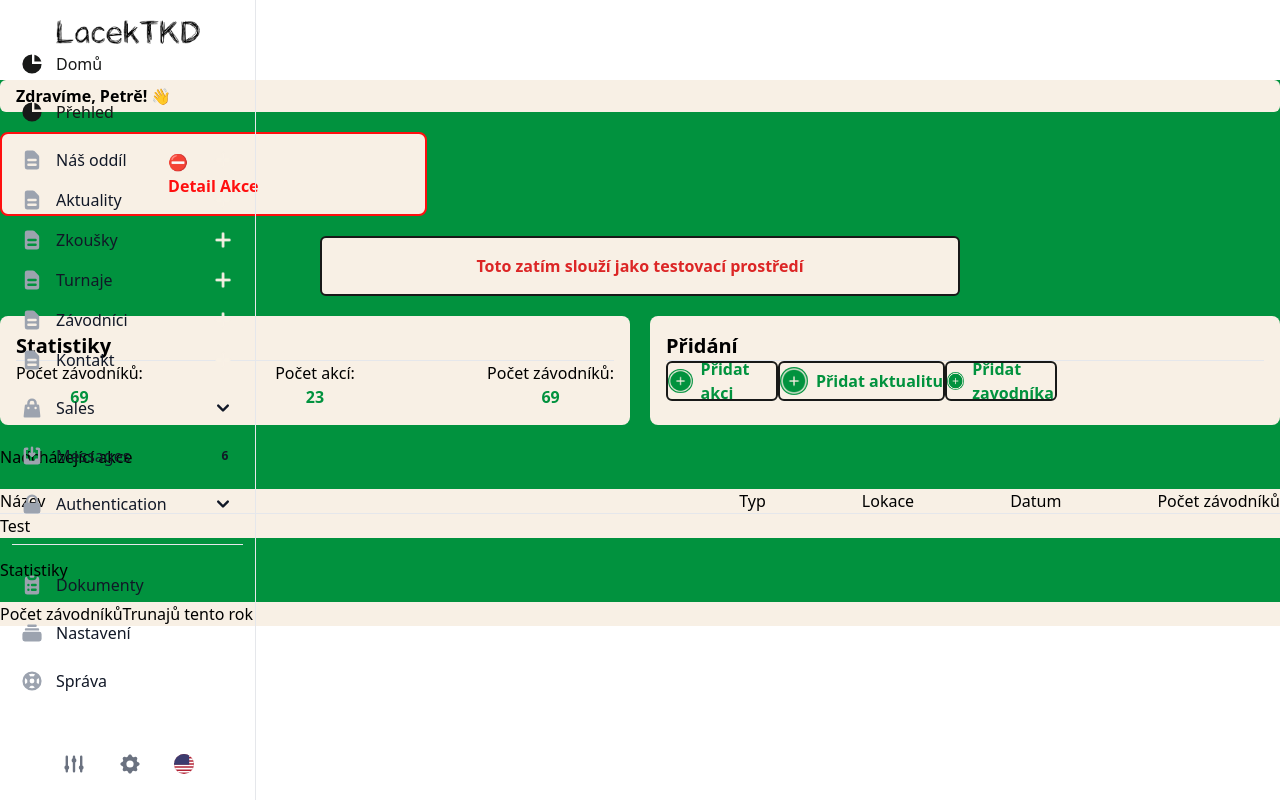
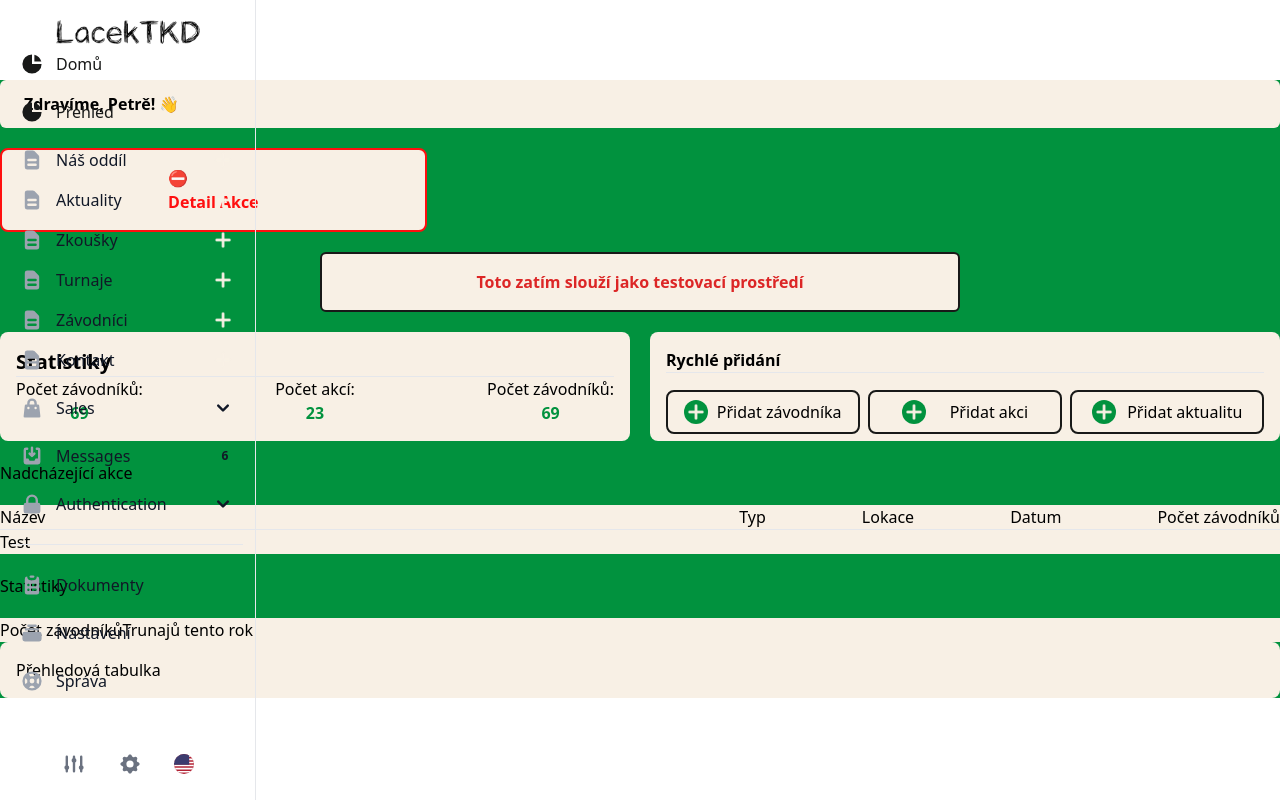
Before and after one commit to scrxtch666/LacekTKD, a React (Vite) app in the folder Frontend/: page /admin in a window 1280 px wide. Built offline with nearby package versions, Linux system fonts and the light colour scheme.

Commit message:
Admin edit

```diff
--- a/Frontend/src/Components/Admin.jsx
+++ b/Frontend/src/Components/Admin.jsx
@@ -2,6 +2,7 @@ import Welcome from "../pages/Admin/Welcome";
 import Stats from "../pages/Admin/Stats";
 import Add from "../pages/Admin/Add";
 import Alert from "./_test/Alert";
+import Table from "../pages/Admin/Table";
 function Admin() {
   return (
     <>
@@ -43,6 +44,8 @@ function Admin() {
           <span>Trunajů tento rok</span>
         </div>
       </div>
+
+      <Table />
     </>
   );
 }
--- a/Frontend/src/pages/Admin/Add.jsx
+++ b/Frontend/src/pages/Admin/Add.jsx
@@ -1,45 +1,30 @@
 function Add() {
   return (
     <>
-    <div className="card w-full">
-    <span class="font-bold text-xl">Přidání</span>
-    <hr />
-    <div class="w-full flex justify-between text-customGreen font-semibold">
-        <div class="flex justify-between">
-          <div class="bg-customWhite h-10 w-28 flex justify-center items-center rounded-md gap-2 border-2 border-customBlack">
-            <div class="bg-customGreen object-cover object-center w-7 rounded-full">
-              <img
-                src="../src/assets/Icons/plus2.png"
-                alt=""
-                class="object-cover object-center"
-              />
+      <div className="card w-full">
+        <span className="font-bold">Rychlé přidání</span>
+        <hr />
+        <div className="h-full flex items-center justify-between gap-2">
+          <button className="flex w-full rounded-lg p-2 border-2 border-customBlack justify-evenly">
+            <div className="bg-customGreen rounded-full w-6">
+              <img className="" src="../src/assets/Icons/plus.png" alt="Logo" />
+            </div>
+            Přidat závodníka
+          </button>
+
+          <button className="flex w-full rounded-lg p-2 border-2 border-customBlack justify-evenly">
+            <div className="bg-customGreen rounded-full w-6">
+              <img className="" src="../src/assets/Icons/plus.png" alt="Logo" />
             </div>
             Přidat akci
-          </div>
-
-          <div class="bg-customWhite h-10 w-auto flex justify-center items-center rounded-md gap-2 border-2 border-customBlack">
-            <div class="bg-customGreen object-cover object-center w-7 rounded-full">
-              <img
-                src="../src/assets/Icons/plus2.png"
-                alt=""
-                class="object-cover object-center"
-              />
+          </button>
+          <button className="flex w-full rounded-lg p-2 border-2 border-customBlack justify-evenly">
+            <div className="bg-customGreen rounded-full w-6">
+              <img className="" src="../src/assets/Icons/plus.png" alt="Logo" />
             </div>
             Přidat aktualitu
-          </div>
-
-          <div class="bg-customWhite h-10 w-28 flex justify-center items-center rounded-md gap-2 border-2 border-customBlack">
-            <div class="bg-customGreen object-cover object-center w-7 rounded-full">
-              <img
-                src="../src/assets/Icons/plus2.png"
-                alt=""
-                class="object-cover object-center"
-              />
-            </div>
-            Přidat zavodníka
-          </div>
+          </button>
         </div>
-      </div>
       </div>
     </>
   );
--- /dev/null
+++ b/Frontend/src/pages/Admin/Table.jsx
@@ -0,0 +1,9 @@
+function Table() {
+    return (
+      <>
+       <div className="card">Přehledová tabulka</div>
+      </>
+    );
+  }
+
+  export default Table;
--- a/Frontend/src/pages/Admin/Welcome.jsx
+++ b/Frontend/src/pages/Admin/Welcome.jsx
@@ -1,6 +1,6 @@
 function Welcome() {
     return (
-      <div class="bg-customWhite h-8 flex justify-between content-center p-4 rounded-md font-bold">
+      <div class="bg-customWhite h-8 flex justify-between content-center p-6 rounded-md font-bold">
       <div class="justify-center align-middle content-center flex items-center">
         <span class="">Zdravíme, Petrě! 👋</span>
       </div>
```
